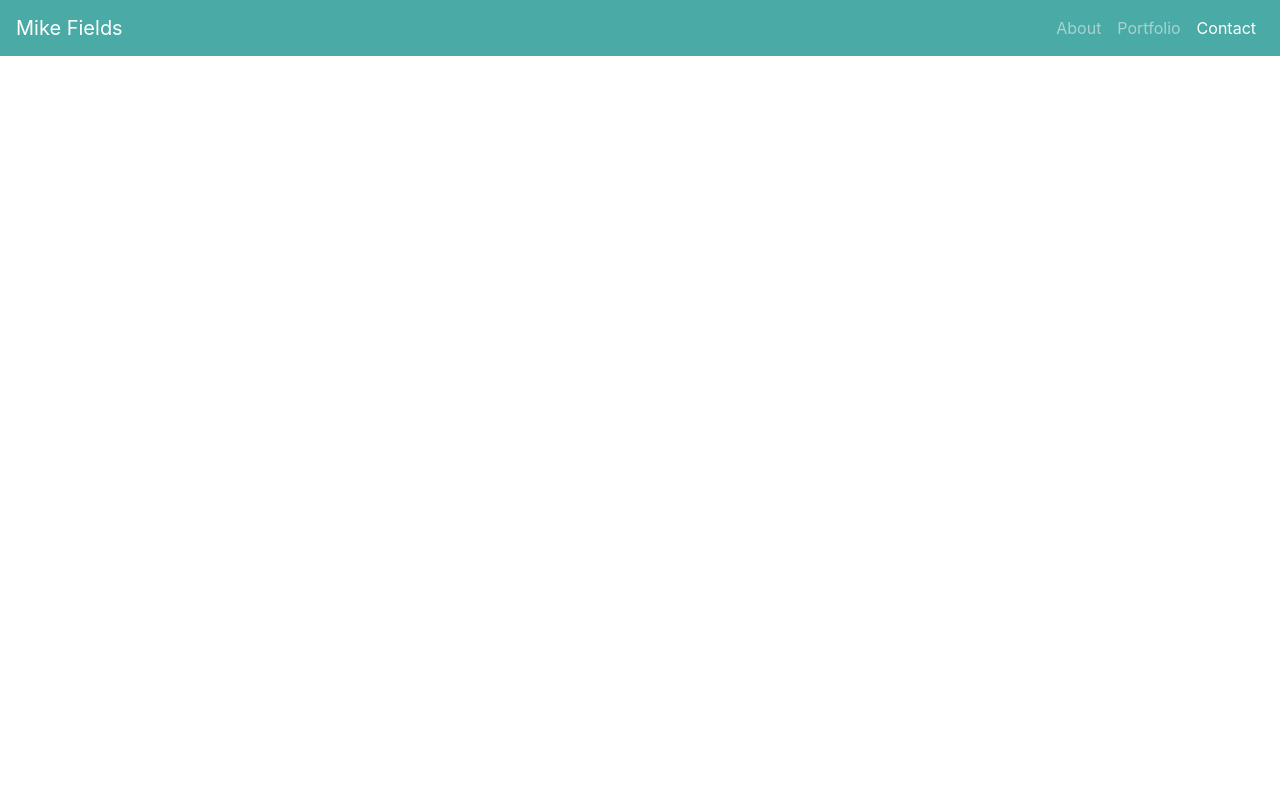
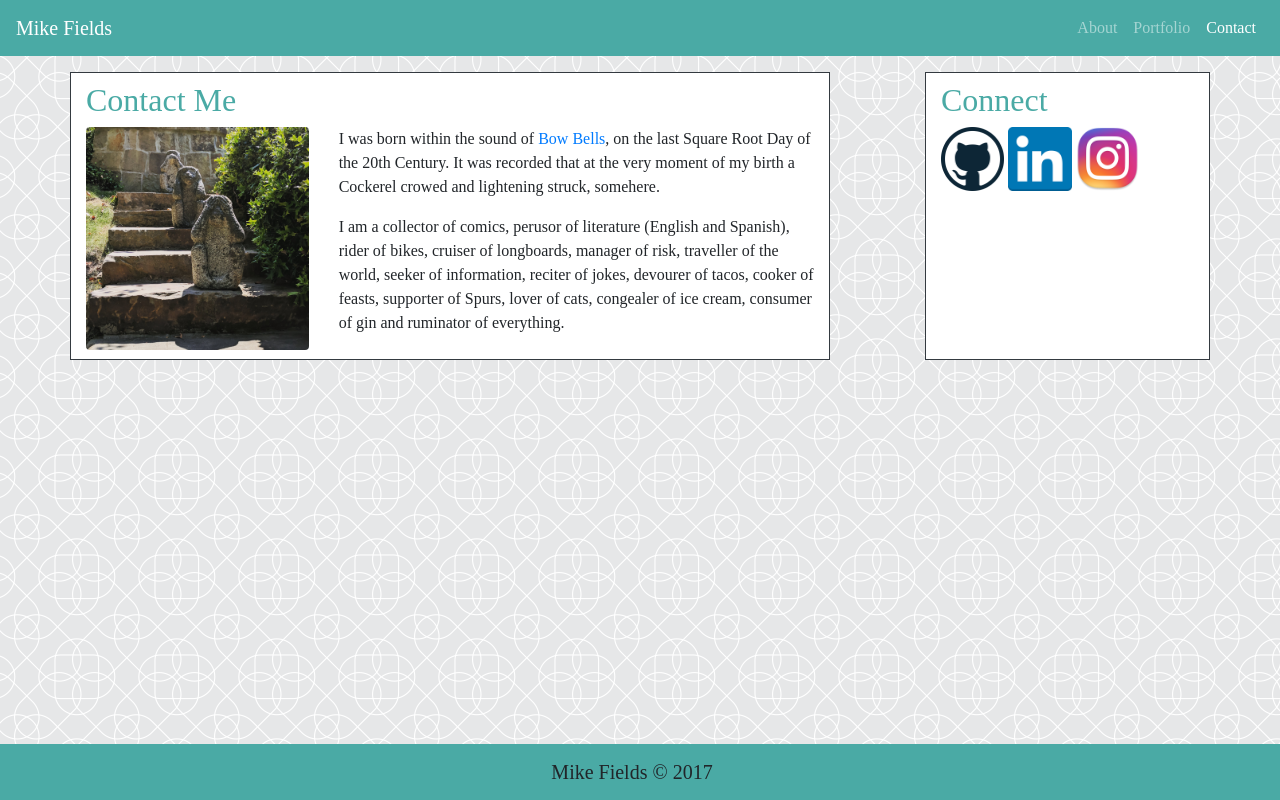
Before and after one commit to mijofields/Bootstrap-Portfolio, a plain HTML site: page contact.html in a window 1280 px wide. Drawn offline with nearby package versions, Linux system fonts and the light colour scheme; a web font is replaced by a local one.

Commit message:
contact box fixed, almost

```diff
--- a/contact.html
+++ b/contact.html
@@ -3,6 +3,7 @@
 <head>
 	<link rel="stylesheet" href="https://maxcdn.bootstrapcdn.com/bootstrap/4.0.0-beta.2/css/bootstrap.min.css" integrity="sha384-PsH8R72JQ3SOdhVi3uxftmaW6Vc51MKb0q5P2rRUpPvrszuE4W1povHYgTpBfshb" crossorigin="anonymous">
 	<!-- Bootstrap link to HTML and CSS -->
+  <link rel="stylesheet" type="text/css" href="style.css">
 	<link href="https://fonts.googleapis.com/css?family=Saira+Semi+Condensed" rel="stylesheet">
 
 	<meta charset="utf-8">
@@ -13,7 +14,7 @@
 <body>
 
 
-<nav class="navbar navbar-expand-lg navbar-dark" style="background-color: #4aaaa5";> <!--added colour-->
+<nav class="navbar navbar-expand-lg navbar-dark myColour";> <!--added colour-->
   <a class="navbar-brand" href="https://github.com/mijofields" target="_blank">Mike Fields</a>
   <button class="navbar-toggler" type="button" data-toggle="collapse" data-target="#navbarNav" aria-controls="navbarNav" aria-expanded="false" aria-label="Toggle navigation">
     <span class="navbar-toggler-icon"></span>
@@ -27,7 +28,7 @@
         <a class="nav-link" href="portfolio.html">Portfolio</a>
       </li>
       <li class="nav-item active">
-        <a class="nav-link" href="contact.html">Contact<span class="sr-only">(current)</span></a>
+        <a class="nav-link" href="contact.html">Contact <span class="sr-only">(current)</span></a>
       </li>
       <li class="nav-item">
         <!-- <a class="nav-link disabled" href="#">Disabled</a> -->
@@ -39,6 +40,57 @@
 
 
 
+  <div class="container">
+  <div class="row">
+    <div class="col-12"><p></p></div>
+</div>
+</div>
+
+ <div class="container">
+    <div class="row justify-content-between">
+      <div class="col-lg-8 col-md-8 col-sm-12 col-xs-12 border border-dark pt-2 pb-2 white"> <!--check these cols-->
+        <div class="page-header">
+          <h2 class="fontColour">Contact Me</h2>
+        </div>
+        <div class="row">
+          <div class="col-4">
+            <img src="https://github.com/mijofields/Bootstrap-Portfolio/blob/master/images/IMG_20170909_190629_986-min.jpg?raw=true" alt="Hear No Evil" class="img-fluid rounded">
+          </div>
+          <div class="col-8 text-left">
+            <p>I was born within the sound of <a href="https://en.wikipedia.org/wiki/St_Mary-le-Bow" target="_blank"> Bow Bells</a>, on the last Square Root Day of the 20th Century.  It was recorded that at the very moment of my birth a Cockerel crowed and lightening struck, somehere.</p>
+
+      <p>I am a collector of comics, perusor of literature (English and Spanish), rider of bikes, cruiser of longboards, manager of risk, traveller of the world, seeker of information, reciter of jokes, devourer of tacos, cooker of feasts, supporter of Spurs, lover of cats, congealer of ice cream, consumer of gin and ruminator of everything.</p>
+          </div>
+        </div>
+      </div>
+
+      <div class="col-lg-3 col-md-3 col-sm-12 col-xs-12 border border-dark pt-2 pb-2 mt-lg-0 mt-md-0 mt-sm-1 mt-xs-2 white">
+
+          <div>
+            <h2 class="panel-title fontColour">Connect</h2>
+          </div>
+
+              <div class="justify-content-around"> <!-- this doesn't seem to work, investigate-->
+            <img src="https://github.com/mijofields/Bootstrap-Portfolio/blob/master/images/GitHub.png?raw=true" alt="GitHub" class="img-fluid smallpic">
+
+            <img src="https://github.com/mijofields/Bootstrap-Portfolio/blob/master/images/LinkedIn.png?raw=true" alt="LinkedIn" class="img-fluid smallpic">
+
+            <img src="https://github.com/mijofields/Bootstrap-Portfolio/blob/master/images/IG.png?raw=true" alt="IG" class="img-fluid smallpic">
+
+            </div>
+
+          </div>
+        </div>
+      </div>
+
+
+  <nav class="navbar fixed-bottom navbar-dark myColour justify-content-center mt-2">
+  <a class="navbar-brand">Mike Fields &copy 2017</a>
+</nav>
+
+
+
+
 
 
 <script src="https://code.jquery.com/jquery-3.2.1.slim.min.js" integrity="sha384-KJ3o2DKtIkvYIK3UENzmM7KCkRr/rE9/Qpg6aAZGJwFDMVNA/GpGFF93hXpG5KkN" crossorigin="anonymous"></script>
--- a/style.css
+++ b/style.css
@@ -17,7 +17,7 @@ font-family: 'Saira Semi Condensed', serif;
 
 body{
 
-	background-image: url(https://github.com/mijofields/Basic-Portfolio/blob/master/assets/images/intersection.png?raw=true);
+	background-image: url(https://github.com/mijofields/Bootstrap-Portfolio/blob/master/images/intersection.png?raw=true);
 
 
 }
@@ -26,3 +26,10 @@ body{
 
 	background-color: white;
 }
+
+.smallpic{
+
+	max-height: 25%;
+	max-width: 25%;
+
+}
```
Also changed, not shown: index.html (+19 -8 lines), portfolio.html (+47 -5 lines).
